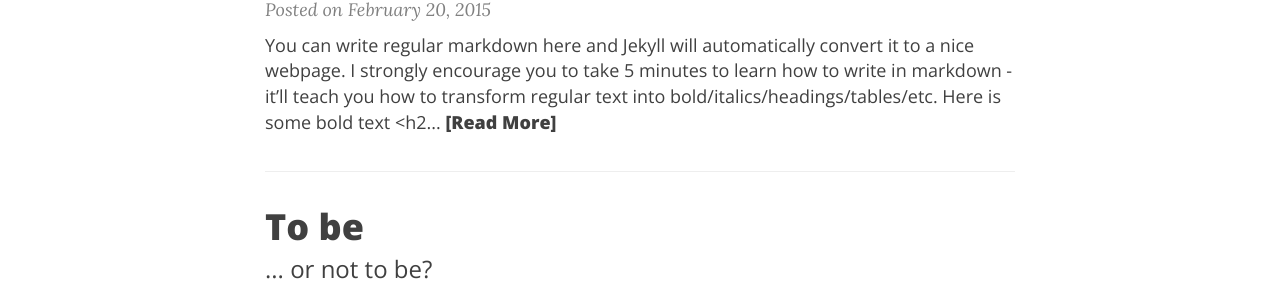
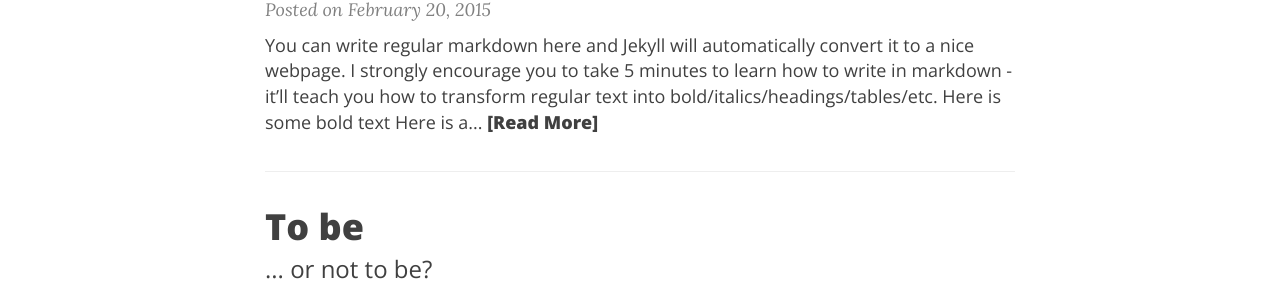
Before and after one commit to sermons/sermons.github.io, a Jekyll site: the page built from index.html, in a window 1280 px wide and 900 px high, scrolled down 471 px. Shown: the part 227-524 px from the top of the window. Built offline with Jekyll 4.4.1, drawn with Linux system fonts in a browser that asks for light colours; nearby versions of some CDN libraries; the list of posts is cut into pages by our own code.

Commit message:
Change order of post excerpt processing

```diff
--- a/index.html
+++ b/index.html
@@ -22,7 +22,7 @@ subtitle: This is where I will tell my friends way too much about me
     </p>
 
     <div class="post-entry">
-      {{ post.content | truncatewords: 50 | strip_html | xml_escape}}
+      {{ post.content | strip_html | xml_escape | truncatewords: 50 }}
 	  <a href="{{ post.url | prepend: site.baseurl }}" class="post-read-more">[Read&nbsp;More]</a>
     </div>
 
```
